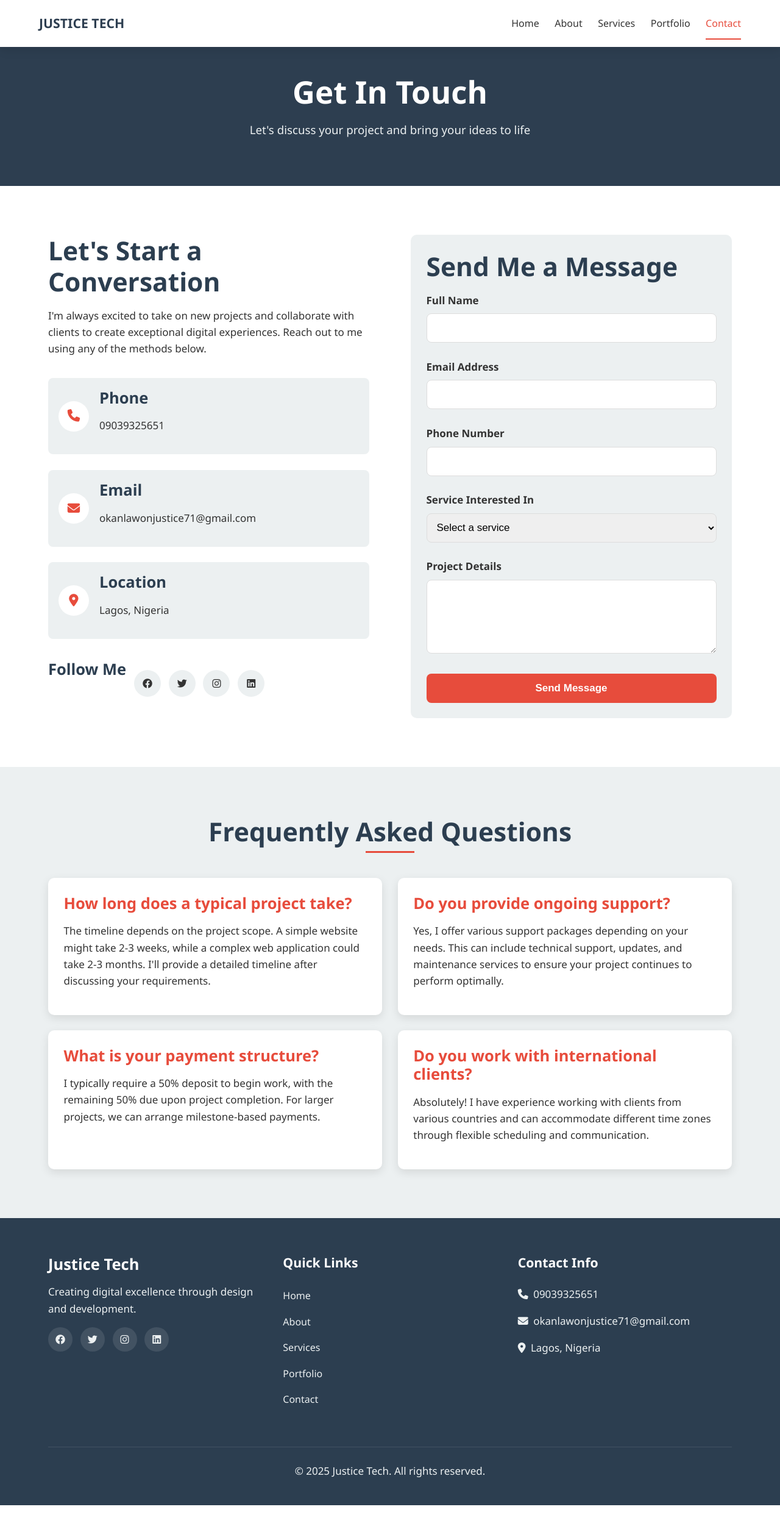
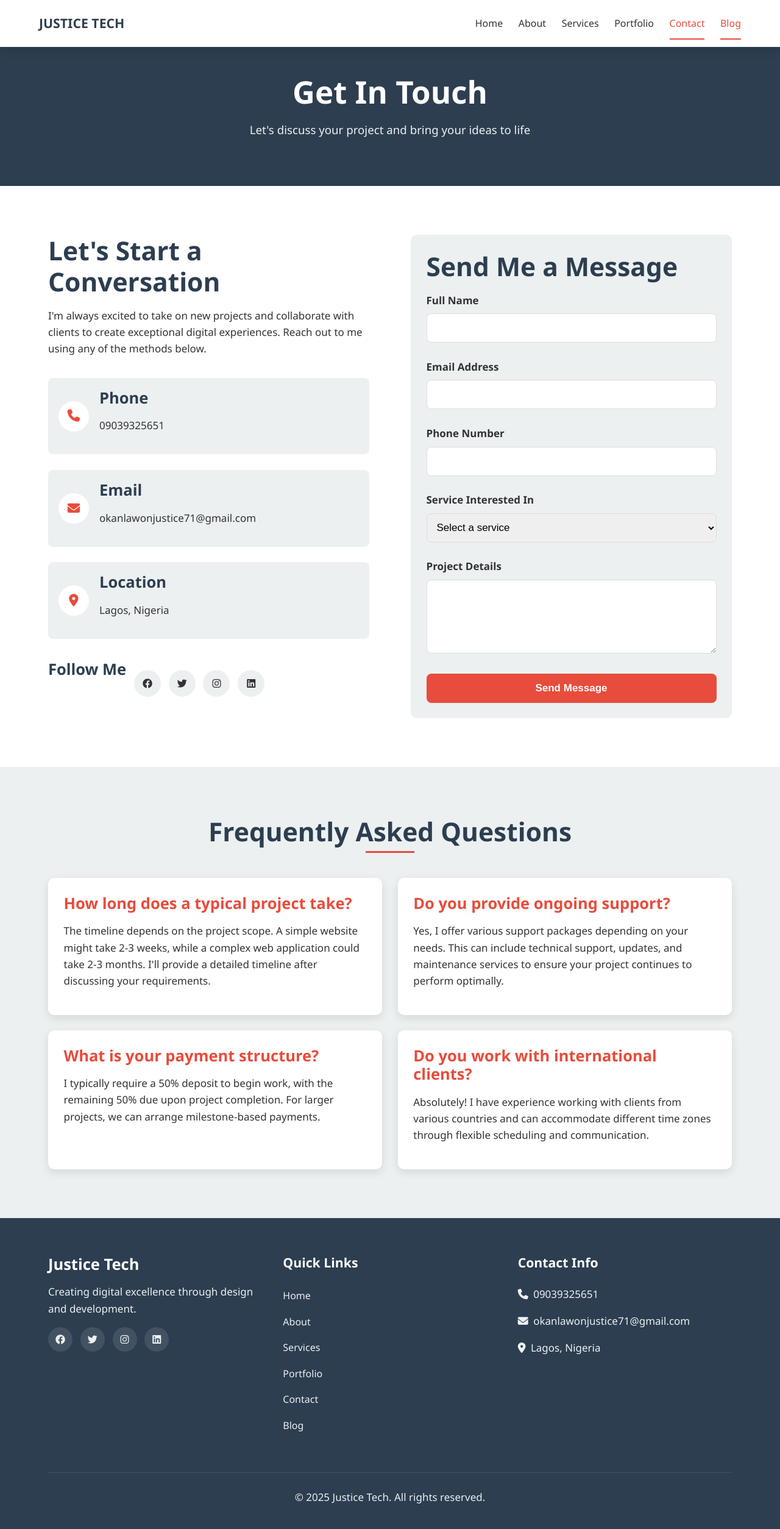
Before and after one commit to okanlawonjustice71-collab/justicetech, a plain HTML site: page contact.html in a window 1280 px wide. Shown: the whole page at 61% size. Before the commit the page ends 2469 px from the top, so only its background shows below. Drawn offline with Linux system fonts and the light colour scheme.

Commit message:
Update contact.html

```diff
--- a/contact.html
+++ b/contact.html
@@ -20,6 +20,7 @@
                 <a href="services.html" class="nav-link">Services</a>
                 <a href="portfolio.html" class="nav-link">Portfolio</a>
                 <a href="contact.html" class="nav-link active">Contact</a>
+                <a href="blog.html" class="nav-link active">Blog</a>
             </div>
             <div class="hamburger" id="hamburger">
                 <span class="bar"></span>
@@ -172,6 +173,7 @@
                         <li><a href="services.html">Services</a></li>
                         <li><a href="portfolio.html">Portfolio</a></li>
                         <li><a href="contact.html">Contact</a></li>
+                        <li><a href="blog.html">Blog</a></li>
                     </ul>
                 </div>
                 <div class="footer-contact">
```
